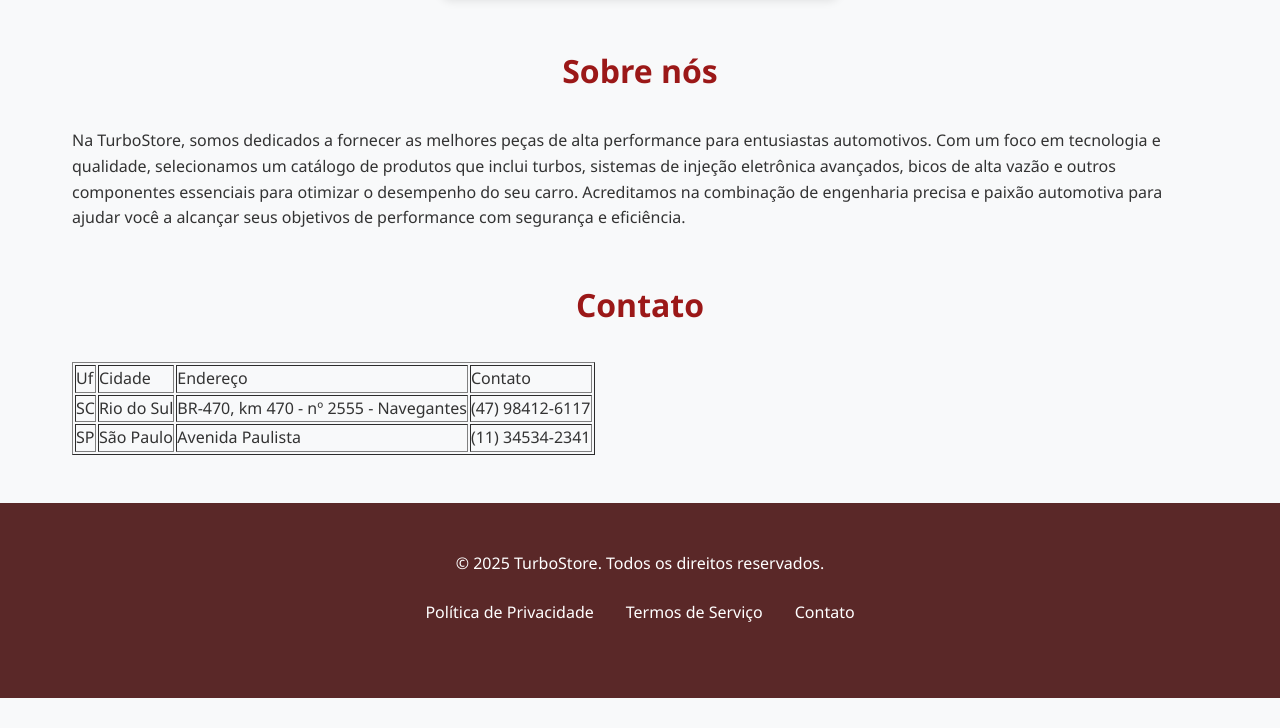
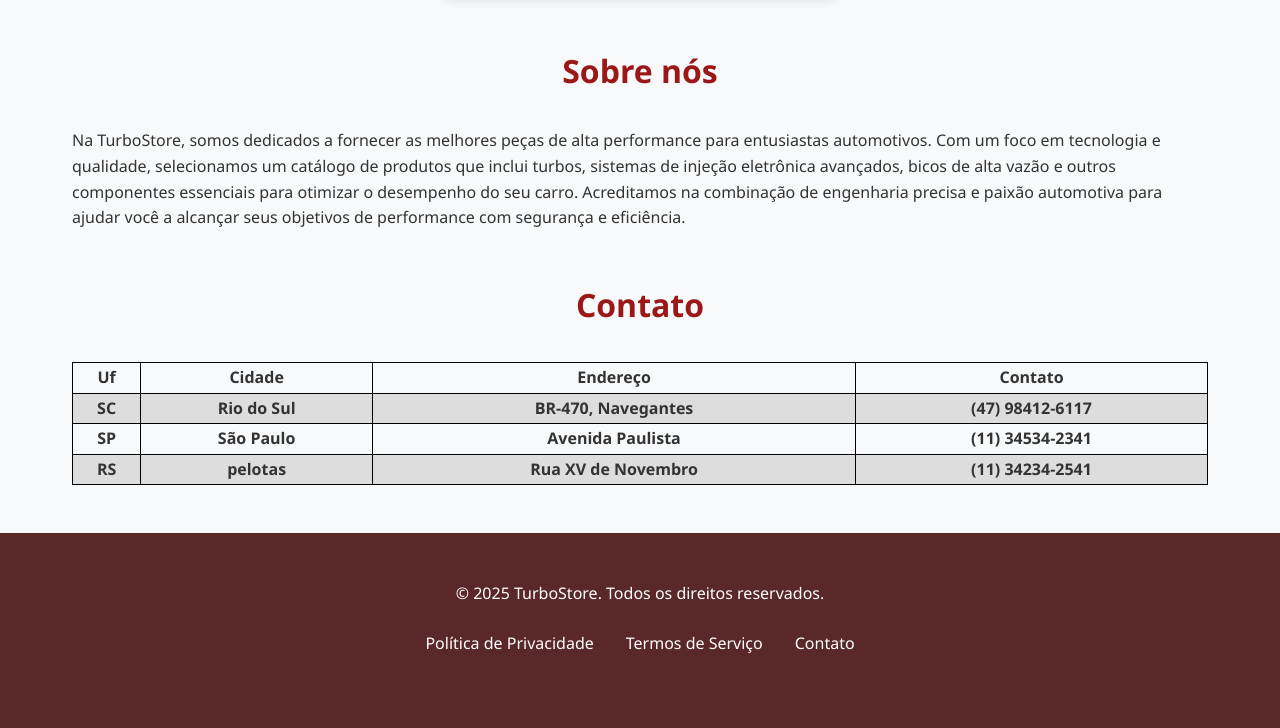
Before and after one commit to Guiboom/aula-06-10-25, a plain HTML site: page index.html in a window 1280 px wide. Shown: the part 2325-3053 px from the top of the page. Before the commit the page ends 3023 px from the top, so only its background shows below. Drawn offline with Linux system fonts and the light colour scheme.

Commit message:
Improve contact table styling and structure
Added CSS rules for table styling, including borders, padding, and alternating row colors. Updated the contact table in index.html to use <th> for all cells, improved header semantics, and added a new row for Pelotas, RS.

```diff
--- a/css/styles.css
+++ b/css/styles.css
@@ -1,4 +1,3 @@
-
 /* Reset e configurações básicas */
 * {
     margin: 0;
@@ -21,6 +20,22 @@
     position: sticky;
     top: 0;
     z-index: 100;
+}
+
+table {
+    margin: 0 auto;
+    width: 100%;
+    border-collapse: collapse;
+
+}
+
+tr,th,td {
+    border: 1px solid black;
+    padding: 2px;
+    text-align: center;
+}
+tr:nth-child(even){
+    background-color: #ddd;
 }
 
 .header-container {
@@ -361,22 +376,25 @@
 .fidelidade {
     background: white;
     border-radius: 12px;
-    box-shadow: 0 4px 10px rgba(0,0,0,0.1);
+    box-shadow: 0 4px 10px rgba(0, 0, 0, 0.1);
     padding: 20px;
     max-width: 400px;
     margin: 30px auto;
     text-align: center;
     font-family: Arial, sans-serif;
 }
+
 .fidelidade h2 {
     color: #333;
 }
+
 .fidelidade .pontos {
     font-size: 2rem;
     color: rgb(216, 97, 0);
     font-weight: bold;
     margin: 10px 0;
 }
+
 .fidelidade button {
     padding: 10px 20px;
     background: rgba(240, 88, 0, 0.952);
@@ -386,9 +404,11 @@
     cursor: pointer;
     transition: 0.2s;
 }
+
 .fidelidade button:hover {
     background: rgba(240, 88, 0, 0.952);
 }
+
 .fidelidade .recompensa {
     margin-top: 20px;
     font-size: 0.9rem;
--- a/index.html
+++ b/index.html
@@ -86,24 +86,30 @@
     </section>
     <section id="contato" class="products">
         <h2 class="section-title">Contato</h2>
-        <table border="1">
+        <table>
             <tr><!-- linha -->
-                <td>Uf</td><!-- Coluna -->
-                <td>Cidade</td>
-                <td>Endereço</td>
-                <td>Contato</td>
+                <th>Uf</th><!-- Coluna -->
+                <th>Cidade</th>
+                <th>Endereço</th>
+                <th>Contato</th>
             </tr>
             <tr>
-                <td>SC</td>
-                <td>Rio do Sul</td>
-                <td>BR-470, km 470 - nº 2555 - Navegantes</td>
-                <td>(47) 98412-6117</td>
+                <th>SC</th>
+                <th>Rio do Sul</th>
+                <th>BR-470, Navegantes</th>
+                <th>(47) 98412-6117</th>
             </tr>
             <tr>
-                <td>SP</td>
-                <td>São Paulo</td>
-                <td>Avenida Paulista</td>
-                <td>(11) 34534-2341</td>
+                <th>SP</th>
+                <th>São Paulo</th>
+                <th>Avenida Paulista</th>
+                <th>(11) 34534-2341</th>
+            </tr>
+            <tr>
+                <th>RS</th>
+                <th>pelotas</th>
+                <th>Rua XV de Novembro</th>
+                <th>(11) 34234-2541</th>
             </tr>
         </table>
     </section>
```
Lines whose indentation alone changed are shown as unchanged.
